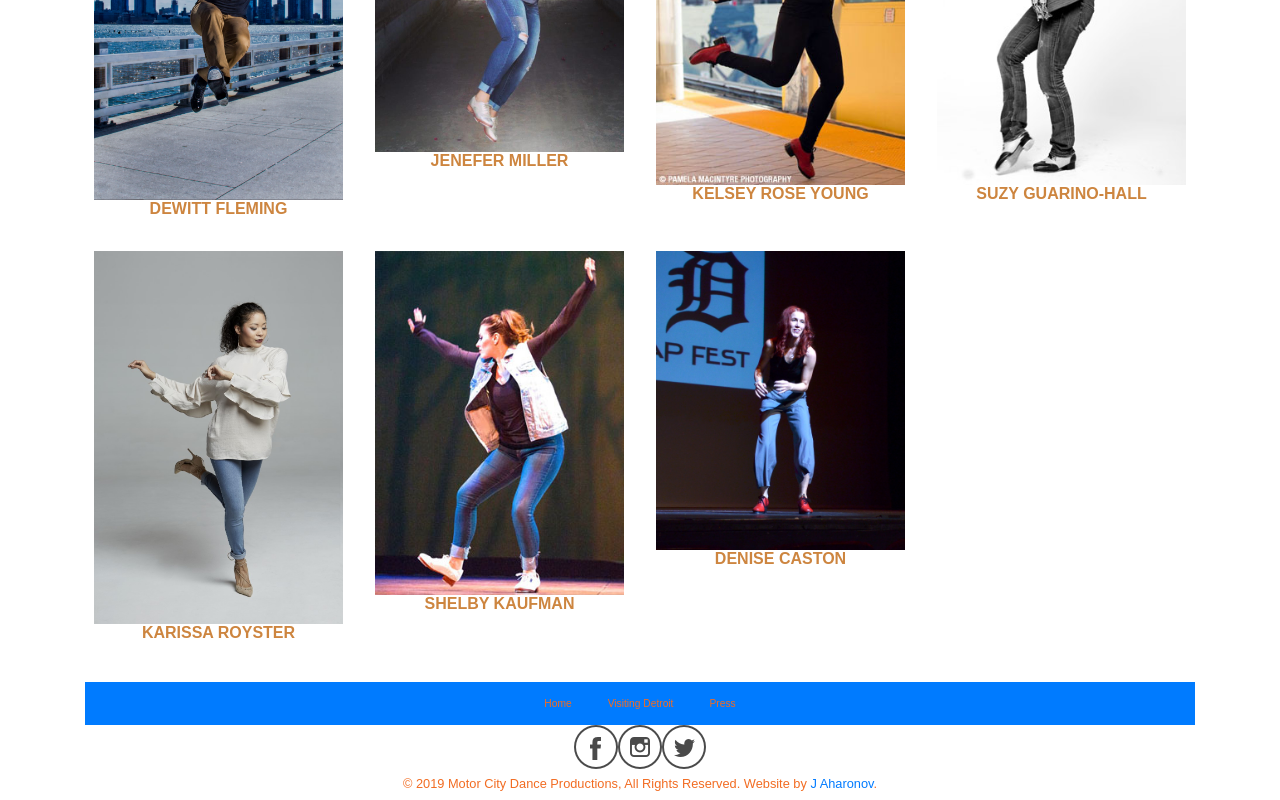
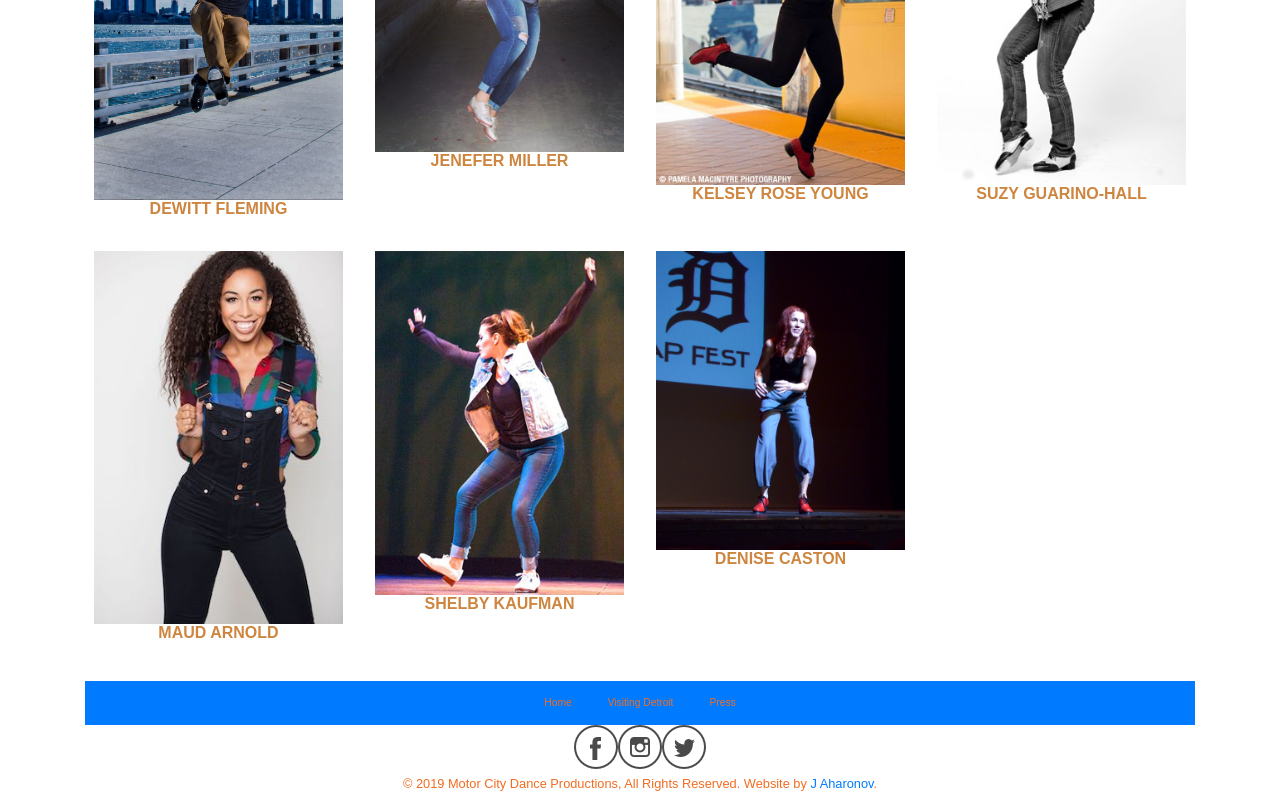
Before and after one commit to jaharonov/new-motor-city-tap-fest, a Vue app: page /#/faculty in a window 1280 px wide. Shown: the part 897-1697 px from the top of the page. Built offline with nearby package versions, Linux system fonts and the light colour scheme; a web font is replaced by a local one.

Commit message:
added maud

```diff
--- a/src/components/Faculty.vue
+++ b/src/components/Faculty.vue
@@ -221,12 +221,28 @@ performers in the industry today.</p>`
           understand.  Suzy teaches in Phoenix at Bender Performing Arts and does tap choreography for their company,
           Dance Motion. </p>`
         },
-        { name: 'Karissa Royster',
-          id: 'vikas_arun',
-          src: './static/faculty_karissa-royster.jpg',
-          alt: 'Photo of Vikas Arun',
-          bio: `<p>Karissa Royster began studying tap dancing when she joined RPM Tap Ensemble under the direction of Barbara Phillips in 2006. Originally from San Antonio, Karissa is a graduate of NYU, where she received her Bachelor of Arts degree in History and was a Jackie Robinson Foundation scholar. While studying in New York, Karissa had the opportunity to dance with renowned artists in the field, such as Princess Grace Award recipient Dormeshia Sumbry-Edwards, Emmy Award-winner Jason Samuels-Smith, Marshall Davis, Jr. and Derick Grant of Broadway’s <i>Bring in ‘Da Noise, Bring in ‘Da Funk</i>, and Sarah Savelli, founder of <i>Rhythm ISS…</i> and <i>Dig Tap Society</i>. In December 2015, she appeared in Savion Glover’s East Coast tour of <i>Dance Holiday SPeCTaCULaR</i>.</p>
-          <p>In April 2016, she made her Broadway debut as the Dance Captain and as a member of the dance ensemble in <p>Shuffle Along, or, the Making of the Musical Sensation of 1921 & All That Followed</i>, choreographed by Savion Glover and directed by George C. Wolfe. Karissa performed at the 70th Annual Tony Awards with the company of <i>Shuffle Along</i>, nominated for Best Musical and Best Choreography, as well as on ABC’s broadcast of <i>Taking the Stage: Changing America</i>, in which she had the honor of performing with Savion Glover and fellow cast members for President Barack Obama and First Lady Michelle Obama. She is passionate about preserving and sharing the beautiful tradition of tap dance as well as exploring its roots in American history and vernacular music.</p>`
+        { name: 'Maud Arnold',
+          id: 'maud_arnold',
+          src: './static/faculty_maud-arnold.jpg',
+          alt: 'Photo of Maud Arnold',
+          bio: `<p>Known as one of “Tap’s Leading Ladies” and cover girl for Dance Spirit magazine’s Tap issue, Maud Arnold is a member of Syncopated Ladies and performed in their sold-out full-length concerts in NYC, Los Angeles, DC, Vancouver, and Dubai.
+                 Maud most recently was seen performing with Pharrell Williams and N.E.R.D on The Ellen Show and appeared on ABC's Good Morning America and at Essence Fest in New Orleans after Syncopated Ladies' video covering Beyoncé’s Formation, went viral.
+                 Beyoncé shared the video on all of her social media and then hired the Syncopated Ladies to perform at her Ivy Park active wear clothing line launch at TopShop, London.</p>
+                 <p>Maud has quickly become a sought after teacher, judge and performer worldwide. Mentored and trained by Debbie Allen, Maud has taught at Debbie Allen Dance Academy
+                 in Los Angeles and Allen’s Dance Institute in Texas.
+                 Further to teaching in the USA, Maud has taught tap dancing and Afro-Funk in Dubai, Brazil, Japan, Spain, United Kingdom, Croatia, Ukraine and Russia.</p>
+                 <p>Maud’s other Television Credits Include: <i>BET Experience: 106 and Park</i>, <i>The Late Late Show With James Corden</i>, HBO’s <i>Boardwalk Empire</i>, <i>Switched at Birth</i>,
+                 <i>Secret Talents of the Stars</i> as a featured dancer with Mya, <i>The Today Show</i> and Syncopated Ladies winning Season 11 of FOX’s <i>So You Think You Can Dance: Dance
+                 Crew Battle</i>. Maud can be seen in national commercials and print ads for Toyota, GAP and CANTU and has worked with Beyoncé on several commercials and music videos.</p>
+                 <p>Maud is the co-director and producer of the critically acclaimed DC Tap Festival, pioneering new experiences for dancers and artists worldwide and with her sister Chloé
+                 Arnold they were recognized by the US House of Representatives as arts preservers and ambassadors.</p>
+                 <p>Maud is also a female entrepreneur that holds a degree from Columbia University. Further to teaching, she oversees Chloe and Maud Productions and their many entities including their clothing lines:
+                 I LOVE TAP and UniLove as well as their tap dance workshops and after school programs.</p>
+                 <p>Maud exudes her passion for tap dancing with her high energy, fun and action-packed dancing.</p>
+                 <p>For more information: <a href="https://www.maudarnold.com/" target="_blank">www.maudarnold.net</a>.</p>
+                    <iframe src="https://www.youtube.com/embed/defiAaVw8Jw" frameborder="0" allow="autoplay; encrypted-media"
+                    allowfullscreen></iframe>
+             </div>`
         },
         { name: 'Shelby Kaufman',
           id: 'shelby_kaufman',
--- a/src/components/SchedReg.vue
+++ b/src/components/SchedReg.vue
@@ -198,7 +198,7 @@
     <tr>
       <th scope="row">11:30am - 12:45pm</th>
       <td><strong>Ray Hesselink</strong></td>
-      <td><strong>Karissa Royster</strong> </td>
+      <td><strong>Maud Arnold</strong> </td>
       <td><strong>Gregg Russell</strong> </td>
     </tr>
     <tr>
@@ -215,7 +215,7 @@
     </tr>
     <tr>
       <th scope="row">2:45pm-4:00pm</th>
-      <td><strong>Karissa Royster</strong> </td>
+      <td><strong>Maud Arnold</strong> </td>
       <td><strong>Sam Weber</strong> </td>
       <td><strong>DeWitt Fleming, Jr.</strong> </td>
     </tr>
@@ -260,7 +260,7 @@
       <th scope="row">1:15pm - 2:30pm</th>
       <td><strong>Kelsey Rose Young</strong> </td>
       <td><strong>Shelby Kaufman</strong> </td>
-      <td><strong>Karissa Royster</strong> </td>
+      <td><strong>Maud Arnold</strong> </td>
     </tr>
     <tr>
       <th scope="row">2:45pm - 4:00pm</th>
@@ -295,7 +295,7 @@
       <td><strong>Sam Weber</strong> </td>
     </tr>
     <tr>
-      <th scope="row">11:30am - 12:45am</th>
+      <th scope="row">11:30am - 12:45pm</th>
       <td><strong>Kelsey Rose Young</strong> </td>
       <td><strong>Shelby Kaufman</strong> </td>
       <td><strong>Dormeshia</strong> </td>
@@ -315,7 +315,7 @@
     <tr>
       <th scope="row">2:45pm - 4:00pm</th>
       <td><strong>Gregg Russell</strong> </td>
-      <td><strong>Karissa Royster</strong> </td>
+      <td><strong>Maud Arnold</strong> </td>
       <td><strong>Ray Hesselink</strong> </td>
     </tr>
   </tbody>
@@ -333,12 +333,12 @@
     <tbody>
     <tr>
       <th scope="row">10:00am - 11:15am</th>
-      <td><strong>Karissa Royster</strong> </td>
+      <td><strong>Maud Arnold</strong> </td>
       <td><strong>Ray Hesselink</strong> </td>
       <td><strong>Dormeshia</strong> </td>
     </tr>
     <tr>
-      <th scope="row">11:30am - 12:45am</th>
+      <th scope="row">11:30am - 12:45pm</th>
       <td><strong>Ray Hesselink</strong> </td>
       <td><strong>Dormeshia</strong> </td>
       <td><strong>Jenefer Miller</strong> </td>
```
Also changed, not shown: static/mctf_2020_updated.png (added).
